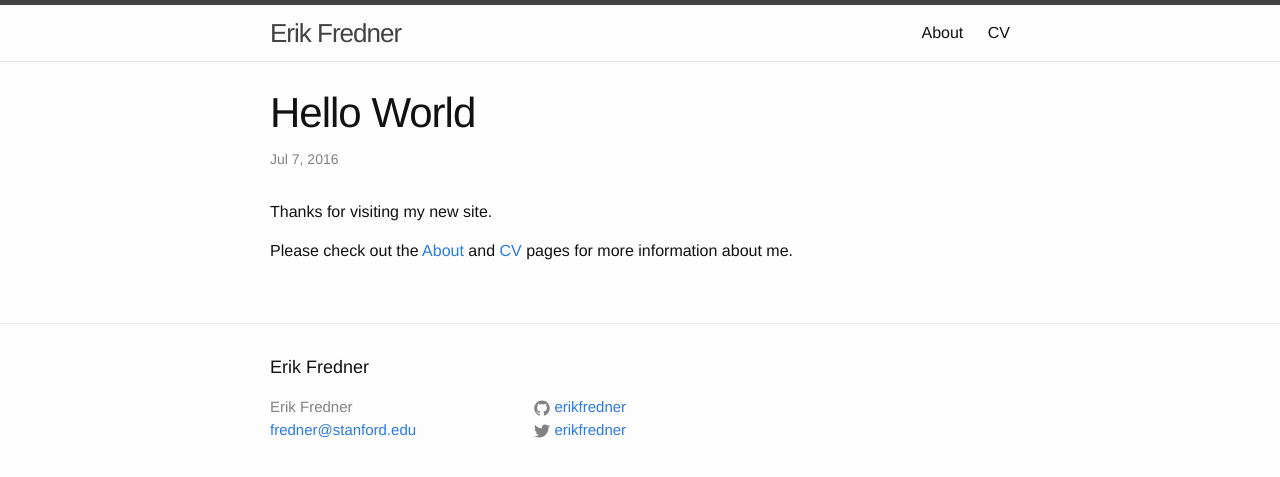
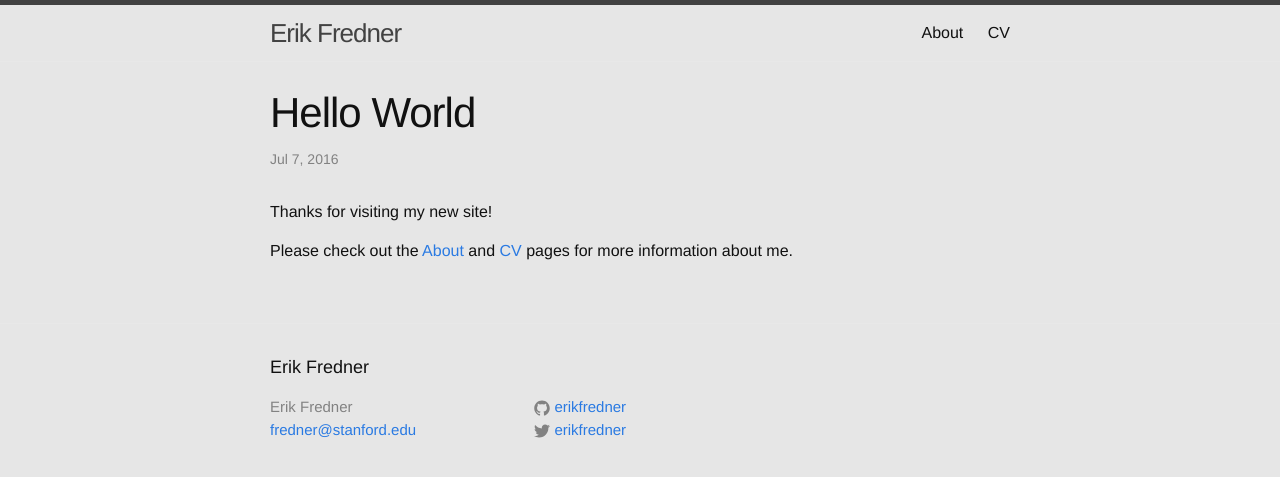
Before and after one commit to erikfredner/erikfredner.github.io, a Jekyll site: the page built from _posts/2016-07-07-hello-world.markdown, in a window 1280 px wide. Shown: the top 477 px of the page. Built offline with Jekyll 4.4.1, drawn with Linux system fonts in a browser that asks for light colours.

Commit message:
changed site background color

```diff
--- a/_posts/2016-07-07-hello-world.markdown
+++ b/_posts/2016-07-07-hello-world.markdown
@@ -4,6 +4,6 @@ title:  "Hello World"
 date:   2016-07-07 09:45:57 -0700
 categories:
 ---
-Thanks for visiting my new site.
+Thanks for visiting my new site!
 
 Please check out the [About](/about) and [CV](/cv) pages for more information about me.
--- a/css/main.scss
+++ b/css/main.scss
@@ -15,7 +15,7 @@ $base-line-height: 1.5;
 $spacing-unit:     30px;
 
 $text-color:       #111;
-$background-color: #fdfdfd;
+$background-color: #E6E6E6;
 $brand-color:      #2a7ae2;
 
 $grey-color:       #828282;
```
Also changed, not shown: 2 other files.
